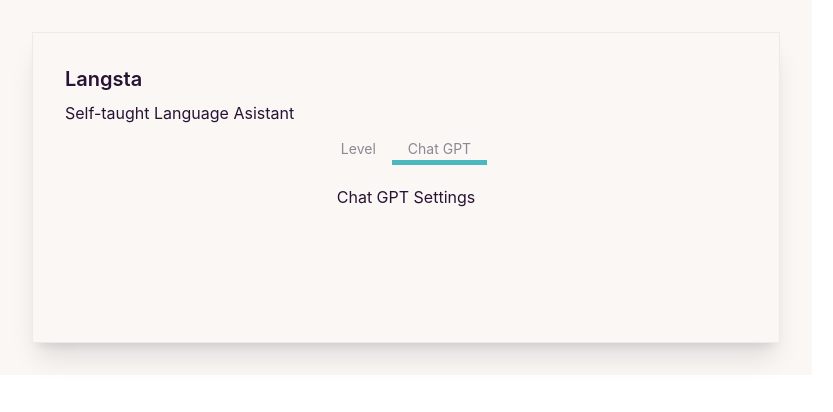
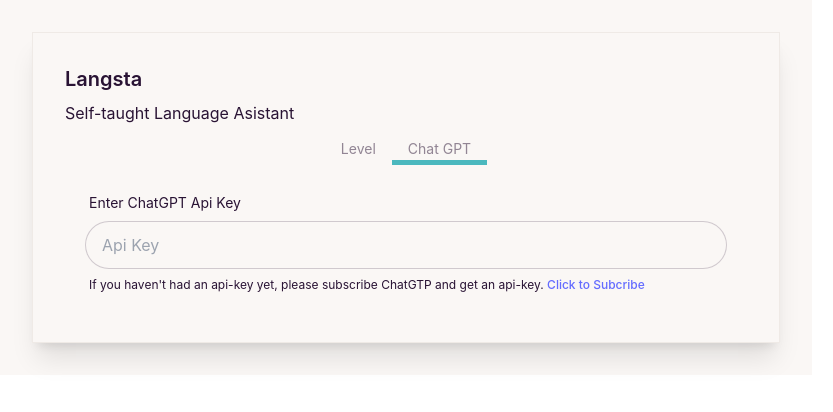
Before and after one commit to cenkce/langsta.ai, a React (Vite) app: page / in a window 1280 px wide. Both pictures are taken after a click on the element "Chat GPT". Shown: the top 412 px of the page, without its empty margins (0-833 px from the left). Built offline with nearby package versions, Linux system fonts and the light colour scheme.

Commit message:
feat: apikey form

```diff
--- a/src/app-launcher/LauncherPopOver.tsx
+++ b/src/app-launcher/LauncherPopOver.tsx
@@ -1,11 +1,17 @@
 import { LevelsIcon, IconLevelMid, IconLevelHigh } from "../ui/LevelsIcon";
-import { PropsWithChildren } from "react";
 import { TabContainer } from "../ui/TabContainer";
 import { useAtom } from "../api/core/useAtom";
 import { SettingsAtom } from "../domain/user/SettingsModel";
 import { TargetLanguageLevel } from "../domain/student/TargetLanguageLevel";
+import { useEffect, useRef, useState } from "react";
 
 export const solutions = [
+  {
+    name: "Elementary",
+    description: "Convert selected text to A2 level",
+    level: "A1",
+    icon: LevelsIcon,
+  },
   {
     name: "Elementary",
     description: "Convert selected text to A2 level",
@@ -19,21 +25,18 @@
     icon: IconLevelMid,
   },
   {
+    name: "Intermediate",
+    description: "Convert selected text to B1 level",
+    level: "B2",
+    icon: IconLevelMid,
+  },
+  {
     name: "Upper Intermediate",
     description: "Convert selected text to B2 level",
-    level: "B2",
+    level: "C1",
     icon: IconLevelHigh,
   },
 ] as const;
-
-const Content = (props: PropsWithChildren<{ header: string }>) => {
-  return (
-    <div>
-      <header>{props.header}</header>
-      <main>{props.children}</main>
-    </div>
-  );
-};
 
 const LanguageLevelSelect = (props: {
   value: string;
@@ -41,8 +44,9 @@
 }) => {
   return (
     <div className="join">
-      {solutions.map(({level}) => {
-        return <input
+      {solutions.map(({ level }) => {
+        return (
+          <input
             key={level}
             className="join-item btn"
             type="radio"
@@ -52,18 +56,93 @@
             aria-label={level}
             value={level}
           />
+        );
       })}
     </div>
   );
 };
 
+const ApiSettingsForm = () => {
+  const [settings, setSettings] = useAtom(SettingsAtom);
+  const [saved, setSaved] = useState<undefined | boolean>();
+  const settingsRef = useRef<string | null | undefined>(null);
+  const apiKey = settings.apiKey;
+
+  useEffect(() => {
+    if(settingsRef.current === null) {
+      settingsRef.current = apiKey;
+    } else if (settingsRef.current !== apiKey) {
+      const timeout = setTimeout(() => {
+        setSaved(true);
+      }, 1000);
+      settingsRef.current = apiKey;
+      return () => {
+        clearTimeout(timeout);
+      };
+    }
+  }, [apiKey]);
+
+  return (
+    <div className="form-control">
+      <label className="label">
+        <span className="label-text">Enter ChatGPT Api Key</span>
+      </label>
+      <input
+        className="input input-bordered "
+        placeholder="Api Key"
+        value={settings.apiKey}
+        onFocus={(e) => {
+          e.target.type = "text";
+        }}
+        onBlur={(e) => {
+          e.target.type = "password";
+        }}
+        type="password"
+        onChange={(e) => {
+          setSaved(false);
+          setSettings({ apiKey: e.target.value });
+        }}
+      />
+      <label className="label">
+        <span className="label-text label-text-alt">
+          If you haven't had an api-key yet, please subscribe ChatGTP and get an
+          api-key.{" "}
+          <a
+            href="https://chat.openai.com/auth/login"
+            className="link link-hover"
+            target="_blank"
+          >
+            Click to Subcribe
+          </a>
+        </span>
+      </label>
+        {saved !== undefined && (
+          <div className={`alert ${saved ? 'alert-success' : 'alert-warning' } h-9 px-2 content-center w-min`}>
+            <svg
+              xmlns="http://www.w3.org/2000/svg"
+              className="stroke-current shrink-0 h-6 w-6"
+              fill="none"
+              viewBox="0 0 24 24"
+            >
+              <path
+                strokeLinecap="round"
+                strokeLinejoin="round"
+                strokeWidth="2"
+                d="M9 12l2 2 4-4m6 2a9 9 0 11-18 0 9 9 0 0118 0z"
+              />
+            </svg>
+            <span>{saved ? 'Saved' : 'Saving'}</span>
+          </div>
+        )}
+    </div>
+  );
+};
+
 export function LauncherPopOver() {
-  const [{level}, setSettings] = useAtom(SettingsAtom);
-  console.log(level);
+  const [{ level }, setSettings] = useAtom(SettingsAtom);
+
   return (
-    <div
-      className={'min-h-full'}
-    >
+    <div className={"min-h-full"}>
       <TabContainer
         content={[
           {
@@ -71,14 +150,17 @@
             component: LanguageLevelSelect,
             button: "Level",
             title: "Language Levelt",
-            props: { value: level, onChange: (value: TargetLanguageLevel) => {
+            props: {
+              value: level,
+              onChange: (value: TargetLanguageLevel) => {
                 setSettings((settings) => ({ ...settings, level: value }));
-            }},
+              },
+            },
           },
           // { id: "2", component: Content, button: "Label", title: "" },
           {
             id: "3",
-            component: Content,
+            component: ApiSettingsForm,
             button: "Chat GPT",
             title: "Chat GPT Settings",
             props: {},
--- a/src/app-sidepanel/SidepanelApp.tsx
+++ b/src/app-sidepanel/SidepanelApp.tsx
@@ -2,20 +2,12 @@
 import {
   ContentContextAtom,
   ContentStorage,
-  TranslationTextTask,
-  deleteTranslation,
-  useUserContentState,
 } from "../domain/content/ContentContext.atom";
-import { ContentMessageDispatch } from "../domain/content/messages";
 import { ArtBoard } from "../ui/ArtBoard";
-import { FlexRow } from "../ui/FlexRow";
-import { LoadingIcon } from "../ui/icons/LoadingIcon";
-import { TrashIcon } from "../ui/icons/TrashIcon";
 import styles from "./SidepanelApp.module.scss";
+import { Translations } from "./Translations";
 
 export const SidepanelApp = () => {
-  const [userContent] = useUserContentState();
-  const tasks = Object.values(userContent?.translation || {});
 
   useLocalstorageSync({
     debugKey: "content-sidepanel",
@@ -30,61 +22,8 @@
       theme="cupcake"
     >
       <div className={styles.container}>
-        {tasks
-          .sort((a, b) => b.createdAt - a.createdAt)
-          .map((task) => {
-            return (
-              <TranslationRow
-                key={task.taskId}
-                onDelete={(id) => {
-                  deleteTranslation(id);
-                  ContentMessageDispatch({
-                    type: "backend/delete-task",
-                    payload: {
-                      task: id,
-                    },
-                  });
-                }}
-                task={task}
-              />
-            );
-          })}
+        <Translations />
       </div>
     </ArtBoard>
   );
 };
-
-const TranslationRow = ({
-  task,
-  onDelete,
-}: {
-  onDelete: (taskId: string) => void;
-  task: TranslationTextTask;
-}) => {
-  return (
-    <div className={`${styles.translationItem} collapse collapse-arrow bg-base-200 `} style={{ fontSize: "12px" }}>
-      <input type="radio" name={"sidebar-translations"} />
-      <div className={styles.title}>
-        <pre style={{ whiteSpace: "break-spaces" }}>
-          {task?.selectedText.trim().replaceAll("\n", "\n\n")}
-        </pre>
-      </div>
-      <div className="collapse-content">
-        {task.status === "progress" ? (
-          <FlexRow className={styles.content}>
-            <LoadingIcon />
-            translating ...
-          </FlexRow>
-        ) : (
-          <pre className={`${styles.content} text-neutral-600`}>
-            {task.result?.trim().replaceAll("\n", "\n\n")}
-          </pre>
-        )}
-      </div>
-      <FlexRow className="place-content-between">
-        <TrashIcon onClick={() => onDelete(task.taskId || "")}></TrashIcon>
-        <div>{new Date(task.createdAt).toLocaleString()}</div>
-      </FlexRow>
-    </div>
-  );
-};
--- /dev/null
+++ b/src/app-sidepanel/Translations.tsx
@@ -0,0 +1,67 @@
+import {
+  TranslationTextTask,
+  deleteTranslation,
+  useUserContentState
+} from "../domain/content/ContentContext.atom";
+import { ContentMessageDispatch } from "../domain/content/messages";
+import { FlexRow } from "../ui/FlexRow";
+import { LoadingIcon } from "../ui/icons/LoadingIcon";
+import { TrashIcon } from "../ui/icons/TrashIcon";
+import styles from "./SidepanelApp.module.scss";
+
+export const Translations = () => {
+  const [userContent] = useUserContentState();
+  const tasks = Object.values(userContent?.translation || {});
+
+  return tasks
+    .sort((a, b) => b.createdAt - a.createdAt)
+    .map((task) => {
+      return (
+        <TranslationRow
+          key={task.taskId}
+          onDelete={(id) => {
+            deleteTranslation(id);
+            ContentMessageDispatch({
+              type: "backend/delete-task",
+              payload: {
+                task: id,
+              },
+            });
+          }}
+          task={task} />
+      );
+    });
+};
+const TranslationRow = ({
+  task, onDelete,
+}: {
+  onDelete: (taskId: string) => void;
+  task: TranslationTextTask;
+}) => {
+  return (
+    <div className={`${styles.translationItem} collapse collapse-arrow bg-base-200 `} style={{ fontSize: "12px" }}>
+      <input type="radio" name={"sidebar-translations"} />
+      <div className={styles.title}>
+        <pre style={{ whiteSpace: "break-spaces" }}>
+          {task?.selectedText.trim().replaceAll("\n", "\n\n")}
+        </pre>
+      </div>
+      <div className="collapse-content">
+        {task.status === "progress" ? (
+          <FlexRow className={styles.content}>
+            <LoadingIcon />
+            translating ...
+          </FlexRow>
+        ) : (
+          <pre className={`${styles.content} text-neutral-600`}>
+            {task.result?.trim().replaceAll("\n", "\n\n")}
+          </pre>
+        )}
+      </div>
+      <FlexRow className="place-content-between">
+        <TrashIcon onClick={() => onDelete(task.taskId || "")}></TrashIcon>
+        <div>{new Date(task.createdAt).toLocaleString()}</div>
+      </FlexRow>
+    </div>
+  );
+};
```
Lines whose indentation alone changed are shown as unchanged.
